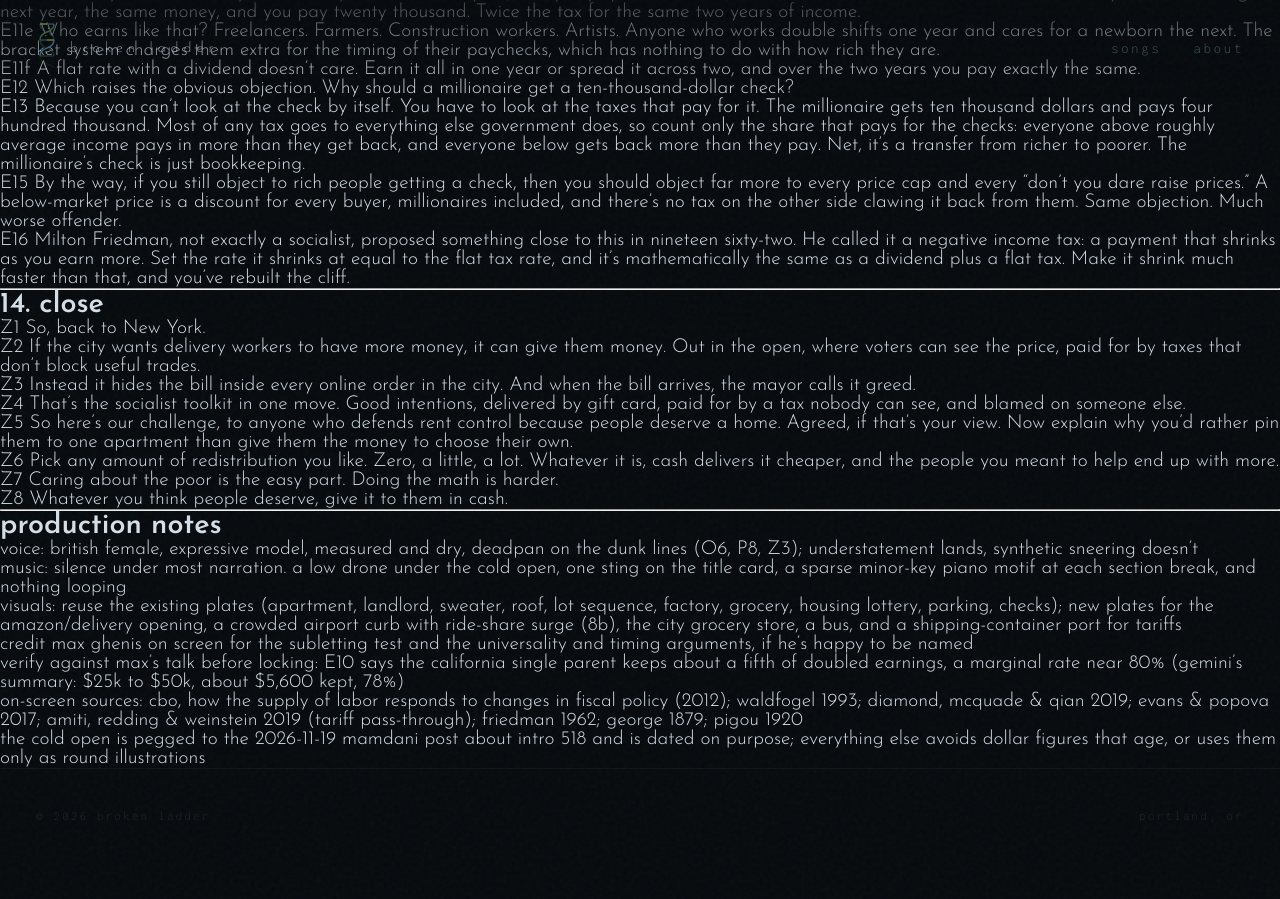
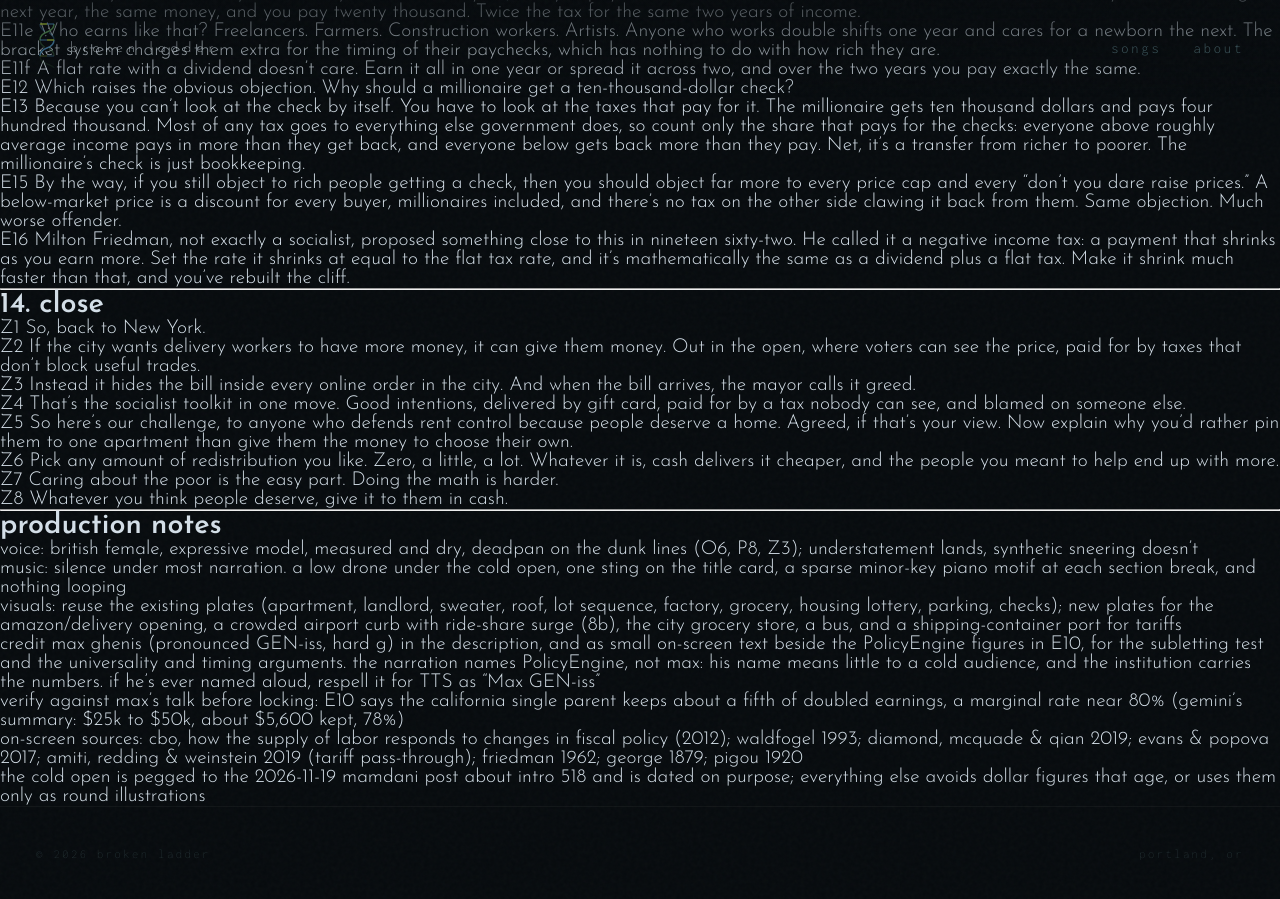
Before and after one commit to ClayShentrup/brokenladder, a Jekyll site: the page built from safety-net-vs-socialism/script.md, in a window 1280 px wide and 900 px high, scrolled down 3959 px. Built offline with Jekyll 4.4.1, drawn with Linux system fonts in a browser that asks for light colours; our own code applies the rules of GitHub Pages for plain Markdown files; before the commit the page ends 4821 px from its top, so only the background shows below that.

Commit message:
script notes: crediting and pronunciation for Max Ghenis
Co-Authored-By: Claude Opus 5.5 <noreply@anthropic.com>
Claude-Session: https://claude.ai/code/session_01BsiGF9St2tiTePmyBZgNDi

```diff
--- a/safety-net-vs-socialism/script.md
+++ b/safety-net-vs-socialism/script.md
@@ -329,7 +329,7 @@ Z8 Whatever you think people deserve, give it to them in cash.
 - voice: british female, expressive model, measured and dry, deadpan on the dunk lines (O6, P8, Z3); understatement lands, synthetic sneering doesn't
 - music: silence under most narration. a low drone under the cold open, one sting on the title card, a sparse minor-key piano motif at each section break, and nothing looping
 - visuals: reuse the existing plates (apartment, landlord, sweater, roof, lot sequence, factory, grocery, housing lottery, parking, checks); new plates for the amazon/delivery opening, a crowded airport curb with ride-share surge (8b), the city grocery store, a bus, and a shipping-container port for tariffs
-- credit max ghenis on screen for the subletting test and the universality and timing arguments, if he's happy to be named
+- credit max ghenis (pronounced GEN-iss, hard g) in the description, and as small on-screen text beside the PolicyEngine figures in E10, for the subletting test and the universality and timing arguments. the narration names PolicyEngine, not max: his name means little to a cold audience, and the institution carries the numbers. if he's ever named aloud, respell it for TTS as "Max GEN-iss"
 - verify against max's talk before locking: E10 says the california single parent keeps about a fifth of doubled earnings, a marginal rate near 80% (gemini's summary: $25k to $50k, about $5,600 kept, 78%)
 - on-screen sources: cbo, how the supply of labor responds to changes in fiscal policy (2012); waldfogel 1993; diamond, mcquade & qian 2019; evans & popova 2017; amiti, redding & weinstein 2019 (tariff pass-through); friedman 1962; george 1879; pigou 1920
 - the cold open is pegged to the 2026-11-19 mamdani post about intro 518 and is dated on purpose; everything else avoids dollar figures that age, or uses them only as round illustrations
```
